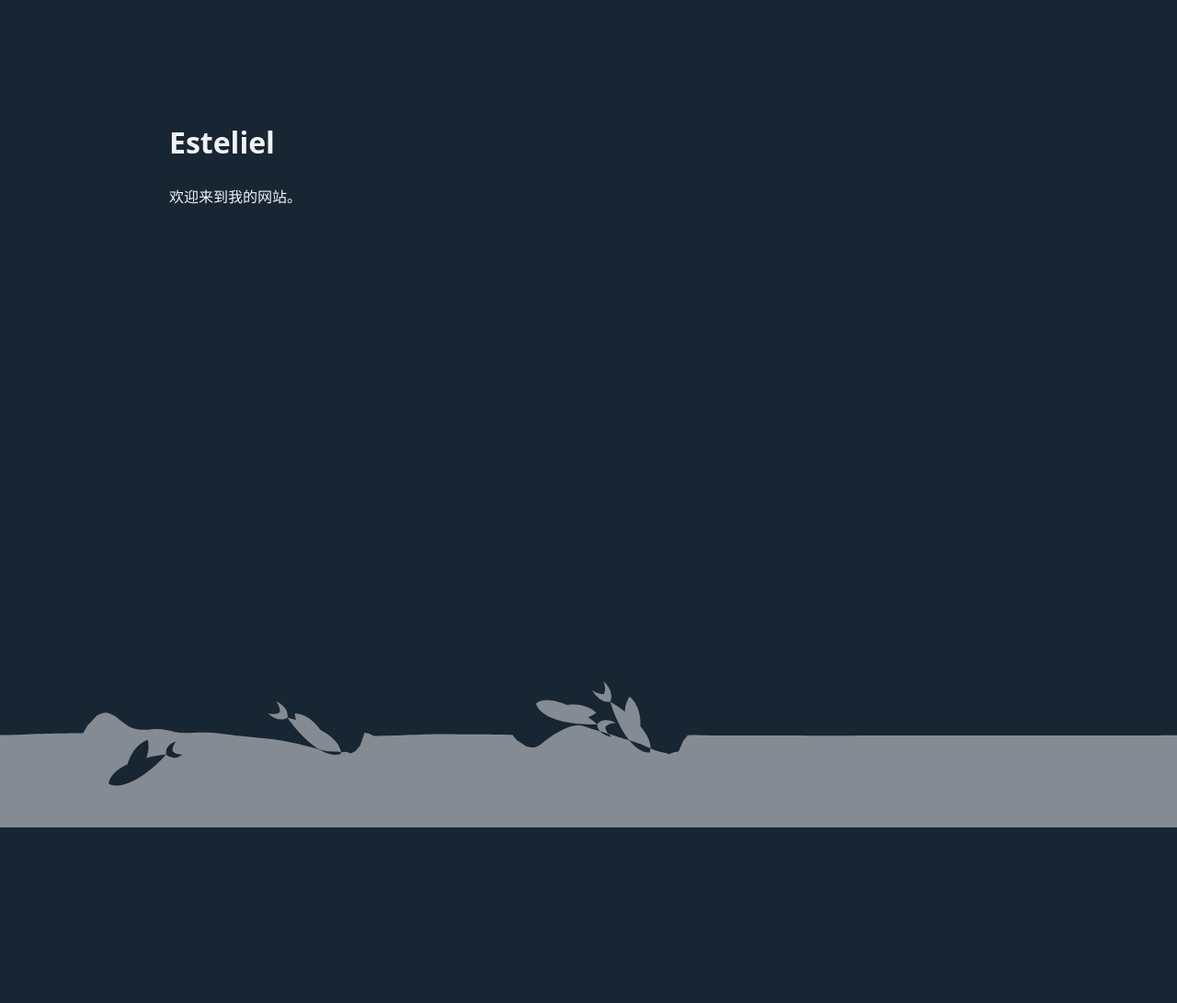
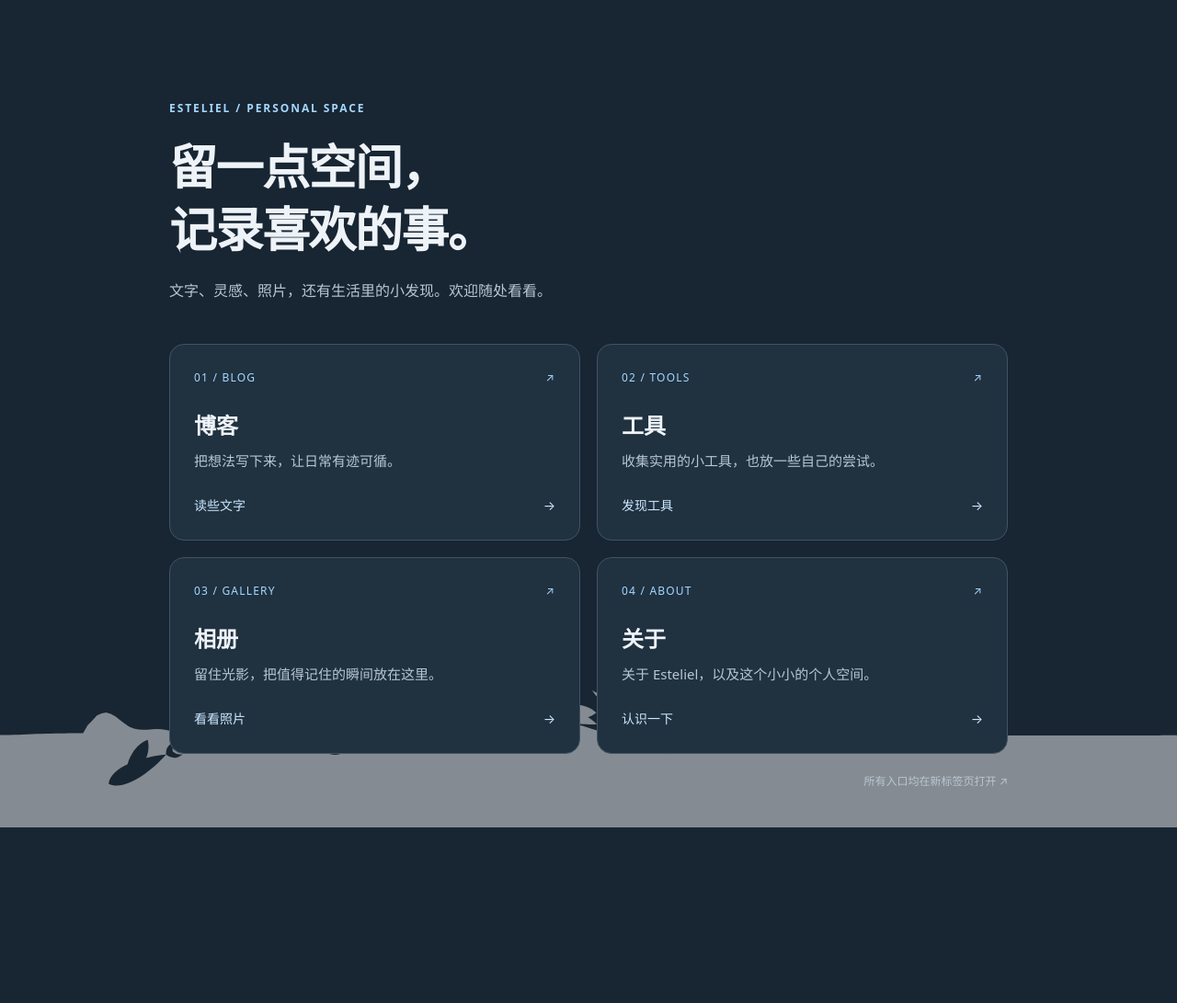
Before and after one commit to Esteliel/Esteliel.github.io, a Jekyll site: the page built from index.html, in a window 1280 px wide. Shown: the whole page at 92% size. Built offline with Jekyll 4.4.1, drawn with Linux system fonts in a browser that asks for light colours; before the commit the page ends 900 px from its top, so only the background shows below that.

Commit message:
增加子页面入口

```diff
--- a/assets/css/site.css
+++ b/assets/css/site.css
@@ -22,3 +22,127 @@ body {
 }
 
 a { color: #a4d8ff; }
+
+.eyebrow {
+  margin: 0 0 20px;
+  color: #a4d8ff;
+  font-size: 0.75rem;
+  font-weight: 600;
+  letter-spacing: 0.16em;
+}
+
+.home-intro h1 {
+  margin: 0;
+  font-size: clamp(2rem, 5vw, 3.25rem);
+  font-weight: 600;
+  line-height: 1.3;
+  letter-spacing: -0.03em;
+}
+
+.intro-copy {
+  margin: 22px 0 0;
+  color: #b8c6d2;
+}
+
+.portal-grid {
+  display: grid;
+  grid-template-columns: repeat(2, minmax(0, 1fr));
+  gap: 18px;
+  margin-top: 44px;
+}
+
+.portal-card {
+  display: flex;
+  flex-direction: column;
+  padding: 26px;
+  border: 1px solid #425363;
+  border-radius: 16px;
+  background: #203140;
+  color: inherit;
+  text-decoration: none;
+  transition: border-color 180ms ease, background-color 180ms ease, transform 180ms ease;
+}
+
+.portal-meta {
+  display: flex;
+  align-items: center;
+  justify-content: space-between;
+  color: #a4d8ff;
+  font-size: 0.75rem;
+  letter-spacing: 0.1em;
+}
+
+.portal-card h2 {
+  margin: 24px 0 6px;
+  font-size: 1.5rem;
+  font-weight: 600;
+}
+
+.portal-card p {
+  margin: 0 0 26px;
+  color: #b8c6d2;
+  font-size: 0.9375rem;
+}
+
+.portal-action {
+  display: flex;
+  justify-content: space-between;
+  margin-top: auto;
+  color: #cce9ff;
+  font-size: 0.875rem;
+}
+
+.portal-card:focus-visible,
+.back-link:focus-visible {
+  outline: 3px solid #a4d8ff;
+  outline-offset: 5px;
+}
+
+@media (hover: hover) {
+  .portal-card:hover {
+    transform: translateY(-4px);
+    border-color: #a4d8ff;
+    background: #293e50;
+  }
+}
+
+.portal-hint {
+  margin-top: 20px;
+  color: #b8c6d2;
+  font-size: 0.75rem;
+  text-align: right;
+}
+
+.back-link {
+  display: inline-block;
+  margin-bottom: 48px;
+  text-underline-offset: 5px;
+}
+
+.section-intro h1 {
+  margin: 0;
+  font-size: clamp(2rem, 5vw, 3rem);
+}
+
+.empty-state {
+  margin-top: 36px;
+  padding: 28px;
+  border: 1px dashed #617486;
+  border-radius: 16px;
+  background: #203140;
+}
+
+.empty-state h2 { margin: 0 0 8px; font-size: 1.125rem; }
+.empty-state p { margin: 0; color: #b8c6d2; }
+
+@media (max-width: 600px) {
+  .site-content { padding-top: 56px; }
+  .portal-grid { grid-template-columns: 1fr; gap: 14px; margin-top: 32px; }
+  .portal-card { padding: 22px; }
+  .portal-hint { text-align: left; }
+}
+
+@media (prefers-reduced-motion: reduce) {
+  .portal-card { transition: none; }
+  .portal-card:hover { transform: none; }
+}
--- a/index.html
+++ b/index.html
@@ -1,5 +1,36 @@
 ---
 title: Esteliel
 ---
-<h1>Esteliel</h1>
-<p>欢迎来到我的网站。</p>
+<header class="home-intro">
+  <p class="eyebrow">ESTELIEL / PERSONAL SPACE</p>
+  <h1>留一点空间，<br>记录喜欢的事。</h1>
+  <p class="intro-copy">文字、灵感、照片，还有生活里的小发现。欢迎随处看看。</p>
+</header>
+
+<nav class="portal-grid" aria-label="探索网站">
+  <a class="portal-card" href="{{ '/blog/' | relative_url }}" target="_blank" rel="noopener noreferrer" aria-label="博客（在新标签页打开）">
+    <span class="portal-meta"><span>01 / BLOG</span><span aria-hidden="true">↗</span></span>
+    <h2>博客</h2>
+    <p>把想法写下来，让日常有迹可循。</p>
+    <span class="portal-action">读些文字 <span aria-hidden="true">→</span></span>
+  </a>
+  <a class="portal-card" href="{{ '/tools/' | relative_url }}" target="_blank" rel="noopener noreferrer" aria-label="工具（在新标签页打开）">
+    <span class="portal-meta"><span>02 / TOOLS</span><span aria-hidden="true">↗</span></span>
+    <h2>工具</h2>
+    <p>收集实用的小工具，也放一些自己的尝试。</p>
+    <span class="portal-action">发现工具 <span aria-hidden="true">→</span></span>
+  </a>
+  <a class="portal-card" href="{{ '/gallery/' | relative_url }}" target="_blank" rel="noopener noreferrer" aria-label="相册（在新标签页打开）">
+    <span class="portal-meta"><span>03 / GALLERY</span><span aria-hidden="true">↗</span></span>
+    <h2>相册</h2>
+    <p>留住光影，把值得记住的瞬间放在这里。</p>
+    <span class="portal-action">看看照片 <span aria-hidden="true">→</span></span>
+  </a>
+  <a class="portal-card" href="{{ '/about/' | relative_url }}" target="_blank" rel="noopener noreferrer" aria-label="关于（在新标签页打开）">
+    <span class="portal-meta"><span>04 / ABOUT</span><span aria-hidden="true">↗</span></span>
+    <h2>关于</h2>
+    <p>关于 Esteliel，以及这个小小的个人空间。</p>
+    <span class="portal-action">认识一下 <span aria-hidden="true">→</span></span>
+  </a>
+</nav>
+<p class="portal-hint">所有入口均在新标签页打开 <span aria-hidden="true">↗</span></p>
```
Also changed, not shown: about/index.html (added, +13 -0 lines), blog/index.html (added, +13 -0 lines), gallery/index.html (added, +13 -0 lines), tools/index.html (added, +13 -0 lines).
